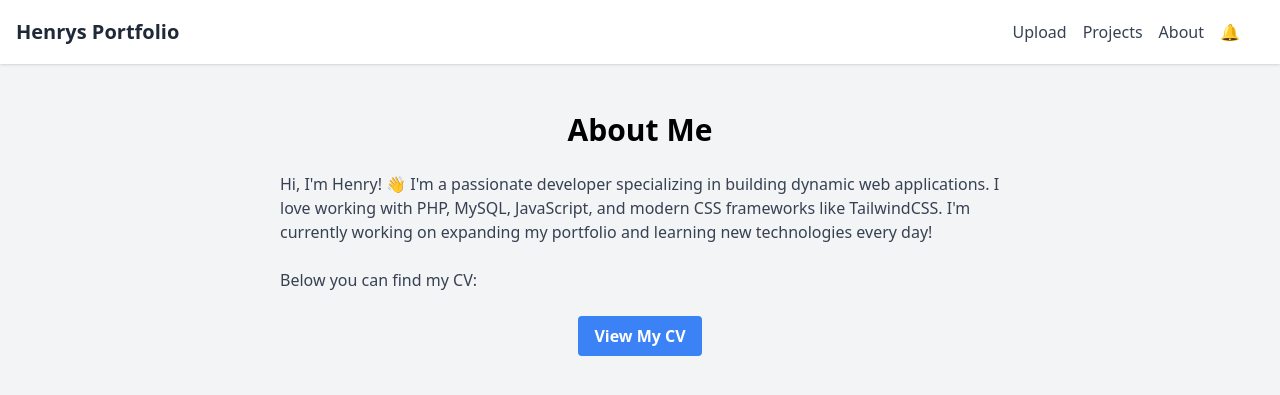
After one commit to HenryCooperBBS/Client-Portal, a PHP site: page /about.php in a window 1280 px wide. The commit adds this page. Shown: the top 395 px of the page. Run offline with PHP 8.4, Linux system fonts and the light colour scheme; some libraries are stand-ins or nearby versions.

Commit message:
Added an about page, as well as my cv

```diff
--- /dev/null
+++ b/about.php
@@ -0,0 +1,24 @@
+<?php include 'templates/header.php'; ?>
+
+<div class="max-w-3xl mx-auto p-6">
+    <h2 class="text-3xl font-bold mb-6 text-center">About Me</h2>
+
+    <p class="text-gray-700 mb-6">
+        Hi, I'm Henry! 👋 I'm a passionate developer specializing in building dynamic web applications.
+        I love working with PHP, MySQL, JavaScript, and modern CSS frameworks like TailwindCSS.
+        I'm currently working on expanding my portfolio and learning new technologies every day!
+    </p>
+
+    <p class="text-gray-700 mb-6">
+        Below you can find my CV:
+    </p>
+
+    <div class="flex justify-center">
+        <a href="uploads/your-cv.pdf" target="_blank"
+           class="bg-blue-500 hover:bg-blue-700 text-white font-bold py-2 px-4 rounded">
+            View My CV
+        </a>
+    </div>
+</div>
+
+<?php include 'templates/footer.php'; ?>
--- a/templates/header.php
+++ b/templates/header.php
@@ -17,7 +17,8 @@
             </div>
             <div class="flex items-center space-x-4">
                 <a href="dashboard.php" class="text-gray-700 hover:text-gray-900">Upload</a>
-                <a href="feed.php" class="text-gray-700 hover:text-gray-900">Feed</a>
+                <a href="feed.php" class="text-gray-700 hover:text-gray-900">Projects</a>
+                <a href="about.php" class="text-gray-700 hover:text-gray-900">About</a>
 
                 <?php
                 if (isset($_SESSION['user_id'])) {
```
